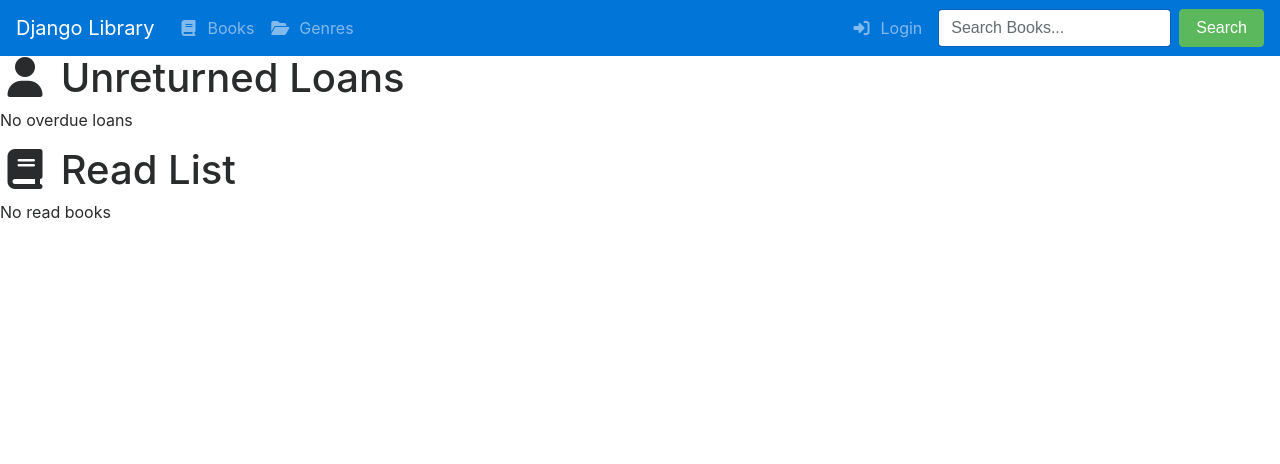
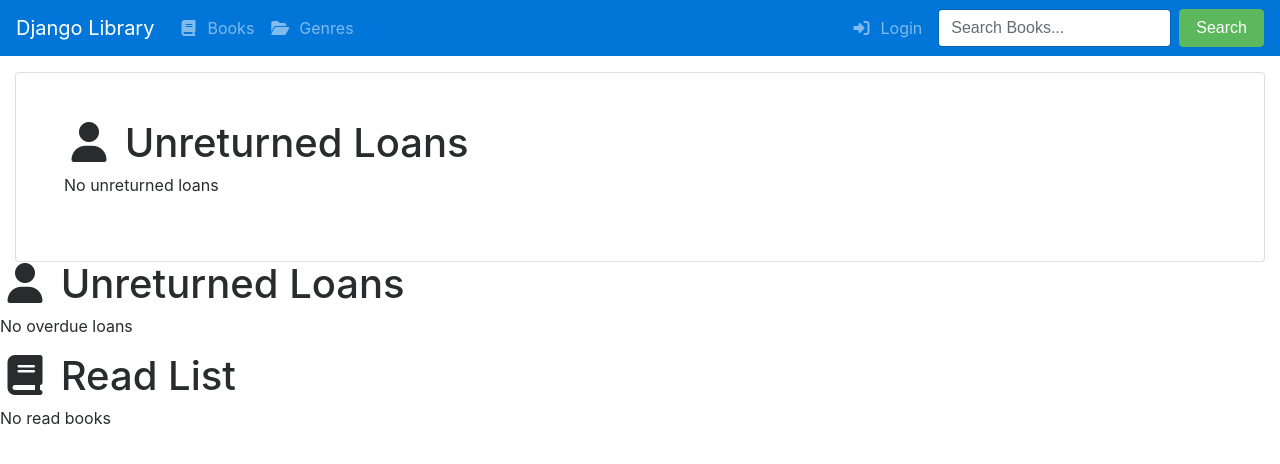
Before and after one commit to Jackevansevo/DjangoLibrary, a Django app: template books/templates/books/customer_detail.html in a window 1280 px wide. Shown: the top 464 px of the page. Run offline with Django 3.2, Linux system fonts and the light colour scheme; the template is opened without the code that fills it, so the values that code supplies are empty; parts of the project's set-up code (start-up, migrations or seed data) failed here and were passed over; some libraries are stand-ins or nearby versions.

Commit message:
temporary bootstrapped template

```diff
--- a/books/templates/books/customer_detail.html
+++ b/books/templates/books/customer_detail.html
@@ -1,6 +1,19 @@
 {% extends "base.html" %}
 
 {% block content %}
+
+
+<div class="container-fluid pt-3">
+    <div class="card card-block p-5">
+        <h1><i class="fa fa-user fa-fw" aria-hidden="true"></i> Unreturned Loans</h1>
+        {% for loan in request.user.unreturned_loans %}
+            {{ loan }}
+        {% empty %}
+            <p>No unreturned loans</p>
+        {% endfor %}
+    </div>
+</div>
+
 
 <div class="ph4 pb4">
     <h1 class="f3 lh-copy black-70"><i class="fa fa-user fa-fw" aria-hidden="true"></i> Unreturned Loans</h1>
```
